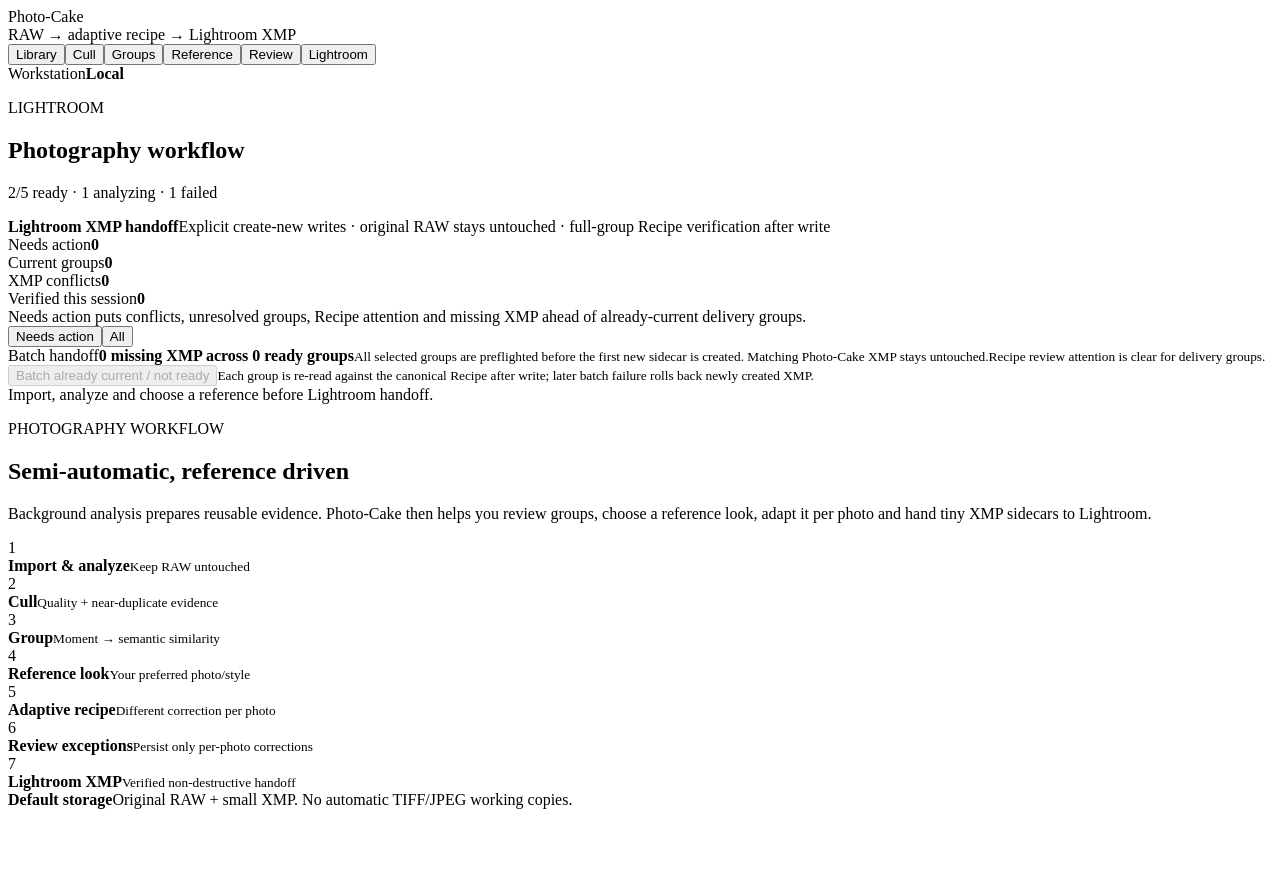
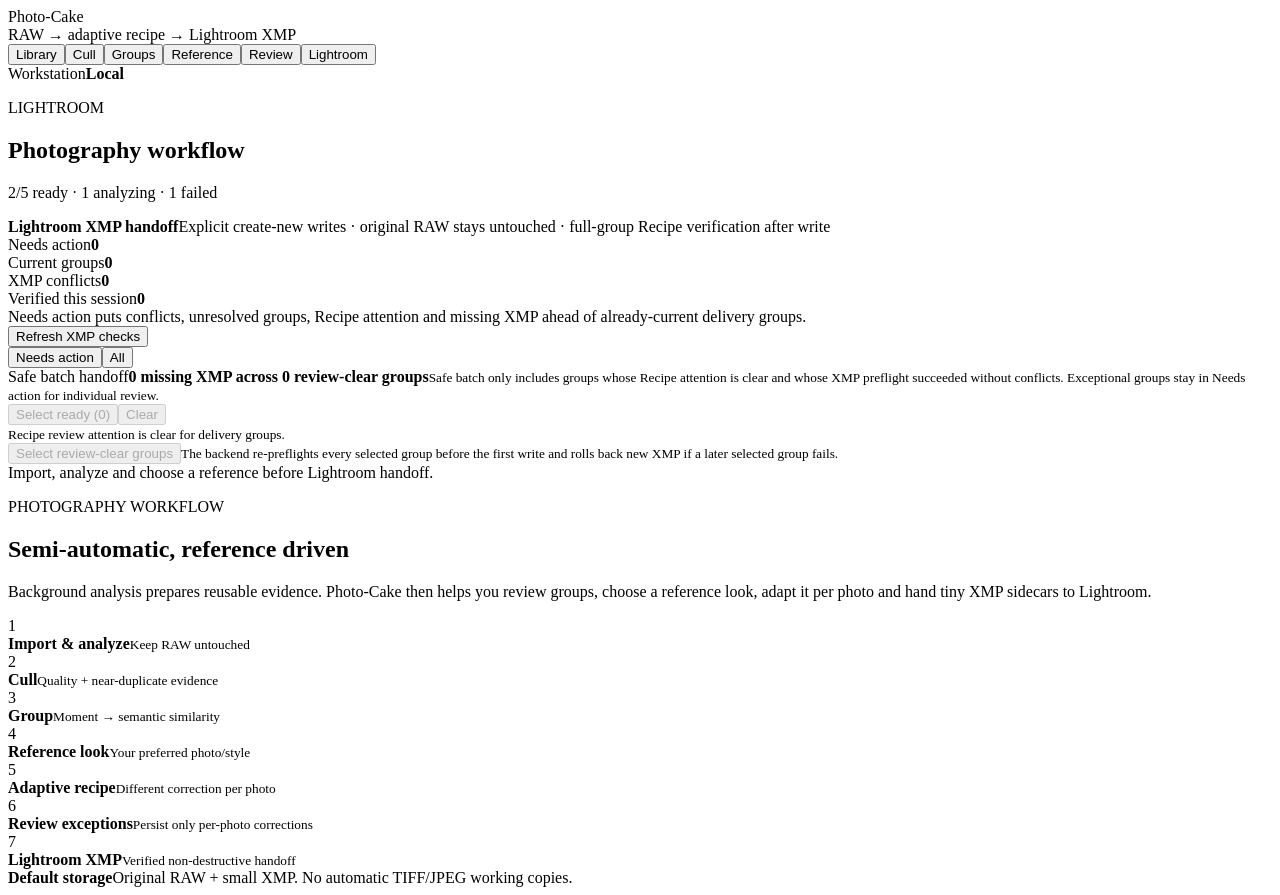
Before and after one commit to invoker-kael/Photo-Cake, a React app in the folder packages/ui/: page / in a window 1280 px wide. Both pictures are taken after a click on the button "Lightroom". Before the commit the page ends 817 px from the top, so only its background shows below. Built offline with nearby package versions, Linux system fonts and the light colour scheme; the HTML template or start-up script is replaced by a standard one.

Commit message:
workflow: isolate safe Lightroom delivery cohorts

```diff
--- a/packages/ui/src/App.tsx
+++ b/packages/ui/src/App.tsx
@@ -301,10 +301,14 @@
   const [reviewBatchUpdating, setReviewBatchUpdating] = useState(false);
   const [reviewBatchNote, setReviewBatchNote] = useState<string | null>(null);
   const [handoffPreflights, setHandoffPreflights] = useState<Record<string, BackendLightroomHandoffPreflight>>({});
+  const [handoffPreflightErrors, setHandoffPreflightErrors] = useState<Record<string, string>>({});
   const [handoffPreflightLoading, setHandoffPreflightLoading] = useState(false);
+  const [handoffPreflightRevision, setHandoffPreflightRevision] = useState(0);
   const [handoffResults, setHandoffResults] = useState<Record<string, BackendLightroomHandoffResult>>({});
   const [handoffRunning, setHandoffRunning] = useState<string | null>(null);
   const [handoffBatchRunning, setHandoffBatchRunning] = useState(false);
+  const [handoffBatchTargets, setHandoffBatchTargets] = useState<string[]>([]);
+  const [handoffBatchNote, setHandoffBatchNote] = useState<string | null>(null);
 
   useEffect(() => {
     if (!bridge) return;
@@ -367,6 +371,9 @@
     setReferenceBatchTargets([]);
     setReferenceBatchNote(null);
     setReviewBatchNote(null);
+    setHandoffPreflightErrors({});
+    setHandoffBatchTargets([]);
+    setHandoffBatchNote(null);
   }, [activeBatchId]);
 
   useEffect(() => {
@@ -553,7 +560,10 @@
       !bridge?.preflightGroupXmp ||
       !photoContext?.groups.length
     ) {
-      if (activeView !== "lightroom") setHandoffPreflights({});
+      if (activeView !== "lightroom") {
+        setHandoffPreflights({});
+        setHandoffPreflightErrors({});
+      }
       return;
     }
 
@@ -568,25 +578,34 @@
     });
     if (groups.length === 0) {
       setHandoffPreflights({});
+      setHandoffPreflightErrors({});
       return;
     }
 
     let disposed = false;
     setHandoffPreflightLoading(true);
-    Promise.all(
+    Promise.allSettled(
       groups.map(async (group) => {
         const preflight = await bridge.preflightGroupXmp!(group.id);
         return [group.id, preflight] as const;
       }),
     )
-      .then((entries) => {
-        if (!disposed) {
-          setHandoffPreflights(Object.fromEntries(entries));
-          setBackendError(null);
-        }
-      })
-      .catch((error: unknown) => {
-        if (!disposed) setBackendError(String(error));
+      .then((results) => {
+        if (disposed) return;
+        const preflights: Record<string, BackendLightroomHandoffPreflight> = {};
+        const errors: Record<string, string> = {};
+        results.forEach((result, index) => {
+          const groupId = groups[index].id;
+          if (result.status === "fulfilled") {
+            const [resolvedGroupId, preflight] = result.value;
+            preflights[resolvedGroupId] = preflight;
+          } else {
+            errors[groupId] = String(result.reason);
+          }
+        });
+        setHandoffPreflights(preflights);
+        setHandoffPreflightErrors(errors);
+        setBackendError(null);
       })
       .finally(() => {
         if (!disposed) setHandoffPreflightLoading(false);
@@ -599,6 +618,7 @@
     activeView,
     bridge,
     cullingReviews,
+    handoffPreflightRevision,
     photoContext,
     recipeReviews,
     referenceBindings,
@@ -607,6 +627,8 @@
 
   useEffect(() => {
     setHandoffResults({});
+    setHandoffBatchTargets([]);
+    setHandoffBatchNote(null);
   }, [activeBatchId, cullingReviews, recipeReviews, referenceBindings, referenceStyles, groupRevision]);
 
   useEffect(() => {
@@ -1491,6 +1513,7 @@
           [groupId]: {
             ...previous,
             current_sidecars: previous.target_sidecars,
+            missing_sidecars: [],
             conflicting_sidecars: [],
           },
         };
@@ -1506,6 +1529,7 @@
   const writeBatchXmp = async (groupIds: string[]) => {
     if (!bridge?.writeBatchXmp || groupIds.length === 0) return;
     setHandoffBatchRunning(true);
+    setHandoffBatchNote(null);
     try {
       const result: BackendLightroomBatchHandoffResult = await bridge.writeBatchXmp(groupIds);
       setHandoffResults((current) => ({
@@ -1520,11 +1544,19 @@
           next[group.group_id] = {
             ...previous,
             current_sidecars: previous.target_sidecars,
+            missing_sidecars: [],
             conflicting_sidecars: [],
           };
         }
         return next;
       });
+      const completed = new Set(result.groups.map((group) => group.group_id));
+      setHandoffBatchTargets((current) =>
+        current.filter((groupId) => !completed.has(groupId)),
+      );
+      setHandoffBatchNote(
+        `Verified ${result.groups.reduce((total, group) => total + group.verified_sidecar_count, 0)} XMP across ${result.groups.length} selected groups.`,
+      );
       setBackendError(null);
     } catch (error) {
       setBackendError(String(error));
@@ -2834,6 +2866,7 @@
       const binding = referenceBindings[group.id];
       const preview = referencePreviews[group.id];
       const preflight = handoffPreflights[group.id];
+      const preflightError = handoffPreflightErrors[group.id];
       const result = handoffResults[group.id];
       const deliverableRecipes =
         preview?.recipes.filter((recipe) => recipe.target_asset_id != null) ?? [];
@@ -2852,30 +2885,25 @@
       const conflictCount = preflight?.conflicting_sidecars.length ?? 0;
       const currentCount = preflight?.current_sidecars.length ?? 0;
       const preflightReady = !bridge?.preflightGroupXmp || preflight != null;
-      const missingCount = preflight
-        ? Math.max(
-            0,
-            preflight.target_sidecars.length -
-              preflight.current_sidecars.length -
-              preflight.conflicting_sidecars.length,
-          )
-        : deliverableRecipes.length;
+      const missingCount = preflight?.missing_sidecars.length ?? deliverableRecipes.length;
       const unresolved =
         binding == null ||
         preview == null ||
         preview.pending_asset_id != null ||
         deliverableRecipes.length === 0 ||
+        preflightError != null ||
         !preflightReady;
       const ready =
         !unresolved &&
         conflictCount === 0 &&
         missingCount > 0;
+      const safeBatchReady = ready && reviewAttentionCount === 0;
       const writesWhiteBalance = deliverableRecipes.some(
         (recipe) =>
           recipe.adjustments.temperature != null || recipe.adjustments.tint != null,
       );
       const priority =
-        conflictCount > 0
+        conflictCount > 0 || preflightError != null
           ? 0
           : unresolved
             ? 1
@@ -2891,6 +2919,7 @@
         binding,
         preview,
         preflight,
+        preflightError,
         result,
         deliverableRecipes,
         rejectedCount,
@@ -2902,22 +2931,30 @@
         missingCount,
         unresolved,
         ready,
+        safeBatchReady,
         writesWhiteBalance,
         priority,
       };
     });
 
-    const readyGroups = allHandoffGroups.filter((item) => !item.unresolved);
-    const batchConflictCount = readyGroups.reduce(
+    const batchConflictCount = allHandoffGroups.reduce(
       (total, item) => total + item.conflictCount,
       0,
     );
-    const batchGroupIds = readyGroups
-      .filter((item) => item.conflictCount === 0 && item.missingCount > 0)
-      .map((item) => item.group.id);
-    const batchMissingCount = readyGroups.reduce(
-      (total, item) =>
-        total + (item.conflictCount === 0 ? item.missingCount : 0),
+    const preflightErrorGroupCount = allHandoffGroups.filter(
+      (item) => item.preflightError != null,
+    ).length;
+    const safeBatchGroups = allHandoffGroups.filter((item) => item.safeBatchReady);
+    const selectedSafeBatchGroups = safeBatchGroups.filter((item) =>
+      handoffBatchTargets.includes(item.group.id),
+    );
+    const selectedBatchGroupIds = selectedSafeBatchGroups.map((item) => item.group.id);
+    const selectedBatchMissingCount = selectedSafeBatchGroups.reduce(
+      (total, item) => total + item.missingCount,
+      0,
+    );
+    const safeBatchMissingCount = safeBatchGroups.reduce(
+      (total, item) => total + item.missingCount,
       0,
     );
     const batchReviewAttentionCount = allHandoffGroups.reduce(
@@ -2959,6 +2996,13 @@
             Needs action puts conflicts, unresolved groups, Recipe attention and missing XMP ahead of already-current delivery groups.
           </span>
           <div className="cull-toolbar-actions">
+            <button
+              className="cull-batch-action"
+              disabled={handoffBatchRunning || handoffRunning != null || handoffPreflightLoading}
+              onClick={() => setHandoffPreflightRevision((value) => value + 1)}
+            >
+              {handoffPreflightLoading ? "Checking XMP…" : "Refresh XMP checks"}
+            </button>
             {batchReviewAttentionCount > 0 && (
               <button
                 className="cull-batch-action"
@@ -2985,22 +3029,44 @@
 
         <div className="handoff-card">
           <div className="handoff-card-main">
-            <span>Batch handoff</span>
-            <strong>{batchMissingCount} missing XMP across {batchGroupIds.length} ready groups</strong>
+            <span>Safe batch handoff</span>
+            <strong>{safeBatchMissingCount} missing XMP across {safeBatchGroups.length} review-clear groups</strong>
             <small>
-              All selected groups are preflighted before the first new sidecar is created.
-              Matching Photo-Cake XMP stays untouched.
+              Safe batch only includes groups whose Recipe attention is clear and whose XMP preflight succeeded without conflicts.
+              Exceptional groups stay in Needs action for individual review.
             </small>
+            <div className="handoff-batch-controls">
+              <button
+                className="cull-batch-action"
+                disabled={handoffBatchRunning || handoffRunning != null || safeBatchGroups.length === 0}
+                onClick={() => setHandoffBatchTargets(safeBatchGroups.map((item) => item.group.id))}
+              >
+                Select ready ({safeBatchGroups.length})
+              </button>
+              <button
+                className="cull-batch-action"
+                disabled={handoffBatchRunning || handoffRunning != null || handoffBatchTargets.length === 0}
+                onClick={() => setHandoffBatchTargets([])}
+              >
+                Clear
+              </button>
+            </div>
             <small className={batchReviewAttentionCount > 0 ? "attention-text" : "success-text"}>
               {batchReviewAttentionCount > 0
-                ? `${batchReviewAttentionCount} Recipe review attention items remain; XMP handoff stays available by design.`
+                ? `${batchReviewAttentionCount} Recipe attention items are isolated from safe batch delivery.`
                 : "Recipe review attention is clear for delivery groups."}
             </small>
             {batchConflictCount > 0 && (
               <small className="error-text">
-                {batchConflictCount} conflicting XMP must be resolved before batch handoff.
+                {batchConflictCount} conflicting XMP are isolated; safe groups can still be delivered.
               </small>
             )}
+            {preflightErrorGroupCount > 0 && (
+              <small className="error-text">
+                {preflightErrorGroupCount} groups failed XMP preflight and remain isolated in Needs action.
+              </small>
+            )}
+            {handoffBatchNote && <small className="success-text">{handoffBatchNote}</small>}
           </div>
           <div className="handoff-actions">
             <button
@@ -3010,21 +3076,18 @@
                 handoffBatchRunning ||
                 handoffRunning != null ||
                 handoffPreflightLoading ||
-                batchConflictCount > 0 ||
-                batchGroupIds.length === 0
+                selectedBatchGroupIds.length === 0
               }
-              onClick={() => void writeBatchXmp(batchGroupIds)}
+              onClick={() => void writeBatchXmp(selectedBatchGroupIds)}
             >
               {handoffBatchRunning
-                ? "Writing + verifying batch XMP…"
-                : batchConflictCount > 0
-                  ? "Resolve XMP conflicts"
-                  : batchGroupIds.length > 0
-                    ? `Write + verify ${batchMissingCount} missing XMP`
-                    : "Batch already current / not ready"}
+                ? "Writing + verifying selected XMP…"
+                : selectedBatchGroupIds.length > 0
+                  ? `Write + verify ${selectedBatchMissingCount} XMP in ${selectedBatchGroupIds.length} groups`
+                  : "Select review-clear groups"}
             </button>
             <small>
-              Each group is re-read against the canonical Recipe after write; later batch failure rolls back newly created XMP.
+              The backend re-preflights every selected group before the first write and rolls back new XMP if a later selected group fails.
             </small>
           </div>
         </div>
@@ -3037,6 +3100,7 @@
               binding,
               preview,
               preflight,
+              preflightError,
               result,
               deliverableRecipes,
               rejectedCount,
@@ -3047,6 +3111,7 @@
               preflightReady,
               missingCount,
               ready,
+              safeBatchReady,
               writesWhiteBalance,
             } = item;
 
@@ -3076,6 +3141,26 @@
                             .join(" · ")
                         : "Resolve adaptive Recipes first"}
                   </small>
+                  {safeBatchReady && (
+                    <label className="handoff-batch-check">
+                      <input
+                        type="checkbox"
+                        checked={handoffBatchTargets.includes(group.id)}
+                        disabled={handoffBatchRunning || handoffRunning != null}
+                        onChange={() =>
+                          setHandoffBatchTargets((current) =>
+                            current.includes(group.id)
+                              ? current.filter((value) => value !== group.id)
+                              : [...current, group.id],
+                          )
+                        }
+                      />
+                      <span>Include in safe batch</span>
+                    </label>
+                  )}
+                  {preflightError && (
+                    <small className="error-text">XMP preflight failed: {preflightError}</small>
+                  )}
                   {conflictCount > 0 && (
                     <small className="error-text">
                       Conflicting XMP: {preflight!.conflicting_sidecars
--- a/packages/ui/src/batch.ts
+++ b/packages/ui/src/batch.ts
@@ -251,6 +251,7 @@
   group_id: string;
   target_sidecars: string[];
   current_sidecars: string[];
+  missing_sidecars: string[];
   conflicting_sidecars: string[];
 }
 
--- a/packages/ui/src/styles.css
+++ b/packages/ui/src/styles.css
@@ -767,6 +767,18 @@
   background: #101315;
 }
 .handoff-card-main, .handoff-actions { display: grid; align-content: start; gap: 6px; }
+.handoff-batch-controls { display: flex; flex-wrap: wrap; gap: 6px; margin-top: 2px; }
+.handoff-batch-check {
+  width: fit-content;
+  display: flex;
+  align-items: center;
+  gap: 6px;
+  color: #8f989d;
+  font-size: 9px;
+  cursor: pointer;
+}
+.handoff-batch-check input { margin: 0; }
+.handoff-batch-check span { font-size: 9px; }
 .handoff-card-main > span { color: #70787d; font-size: 10px; }
 .handoff-card-main > strong { font-size: 15px; }
 .handoff-card small, .handoff-actions small { color: #737b80; font-size: 10px; line-height: 1.45; }
```
Also changed, not shown: 4 other files (tests, documents, lock files or other folders).
